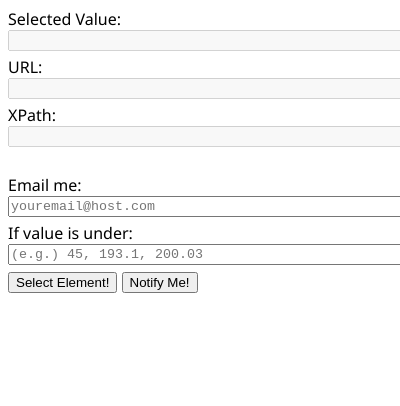
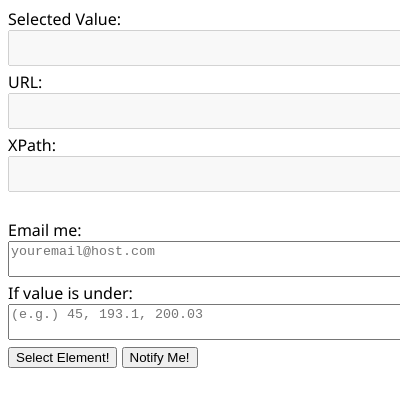
Before and after one commit to georgezhe/sdhacks2016, a browser extension: page george/Chrome/popup.html in a window 400 px wide. Shown: the top 406 px of the page. Drawn offline with Linux system fonts and the light colour scheme.

Commit message:
fixed scroll bar

```diff
--- a/george/Chrome/popup.html
+++ b/george/Chrome/popup.html
@@ -22,6 +22,7 @@
       textarea {
         resize: none;
         white-space: nowrap;
+        overflow: auto;
       }
     </style>
 
@@ -37,19 +38,19 @@
   </head>
   <body>
     <label for="selected_value_text_area">Selected Value: </label>
-    <textarea rows="1" cols="50" id="selected_value_text_area" disabled="disabled"></textarea>
+    <textarea rows="2" cols="50" id="selected_value_text_area" disabled="disabled"></textarea>
     <label for="url_text_area">URL: </label>
-    <textarea rows="1" cols="50" id="url_text_area" disabled="disabled"></textarea>
+    <textarea rows="2" cols="50" id="url_text_area" disabled="disabled"></textarea>
     <label for="xpath_text_area">XPath: </label>
-    <textarea rows="1" cols="50" id="xpath_text_area" disabled="disabled"></textarea>
+    <textarea rows="2" cols="50" id="xpath_text_area" disabled="disabled"></textarea>
     <br>
     <br>
 
 
       <label for="email_text_area">Email me: </label>
-      <textarea rows="1" cols="50" id="email_text_area" placeholder="youremail@host.com"></textarea>
+      <textarea rows="2" cols="50" id="email_text_area" placeholder="youremail@host.com"></textarea>
       <label for="upper_bound_text_area">If value is under: </label>
-      <textarea rows="1" cols="50" id="upper_bound_text_area" placeholder="(e.g.) 45, 193.1, 200.03"></textarea>
+      <textarea rows="2" cols="50" id="upper_bound_text_area" placeholder="(e.g.) 45, 193.1, 200.03"></textarea>
     <button type="button" id="select_button" value="Select Element!">Select Element!</button>
     <button type="button" id="notify_button" value="Notify Me!">Notify Me!</button>
     <script src="popup.js"></script>
```
